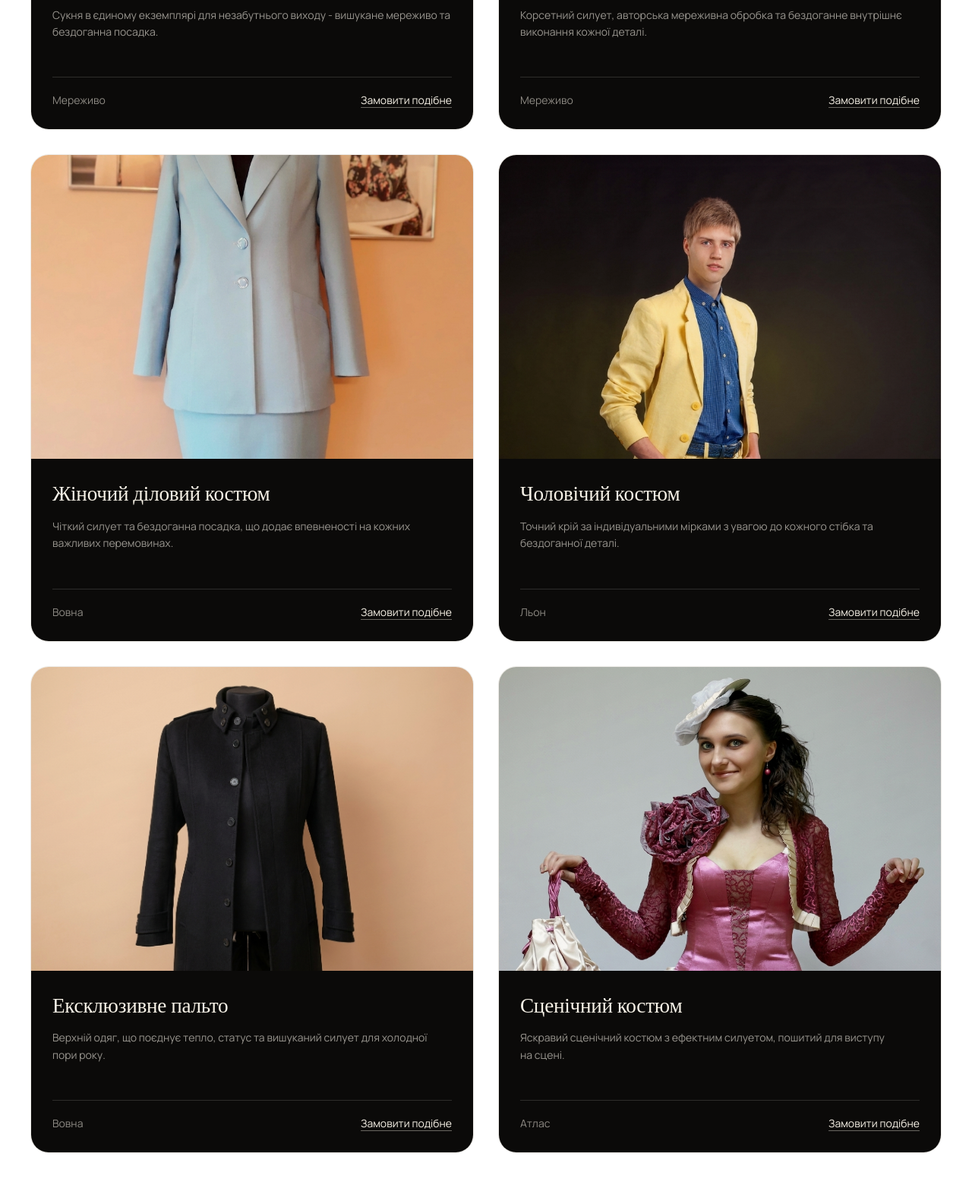
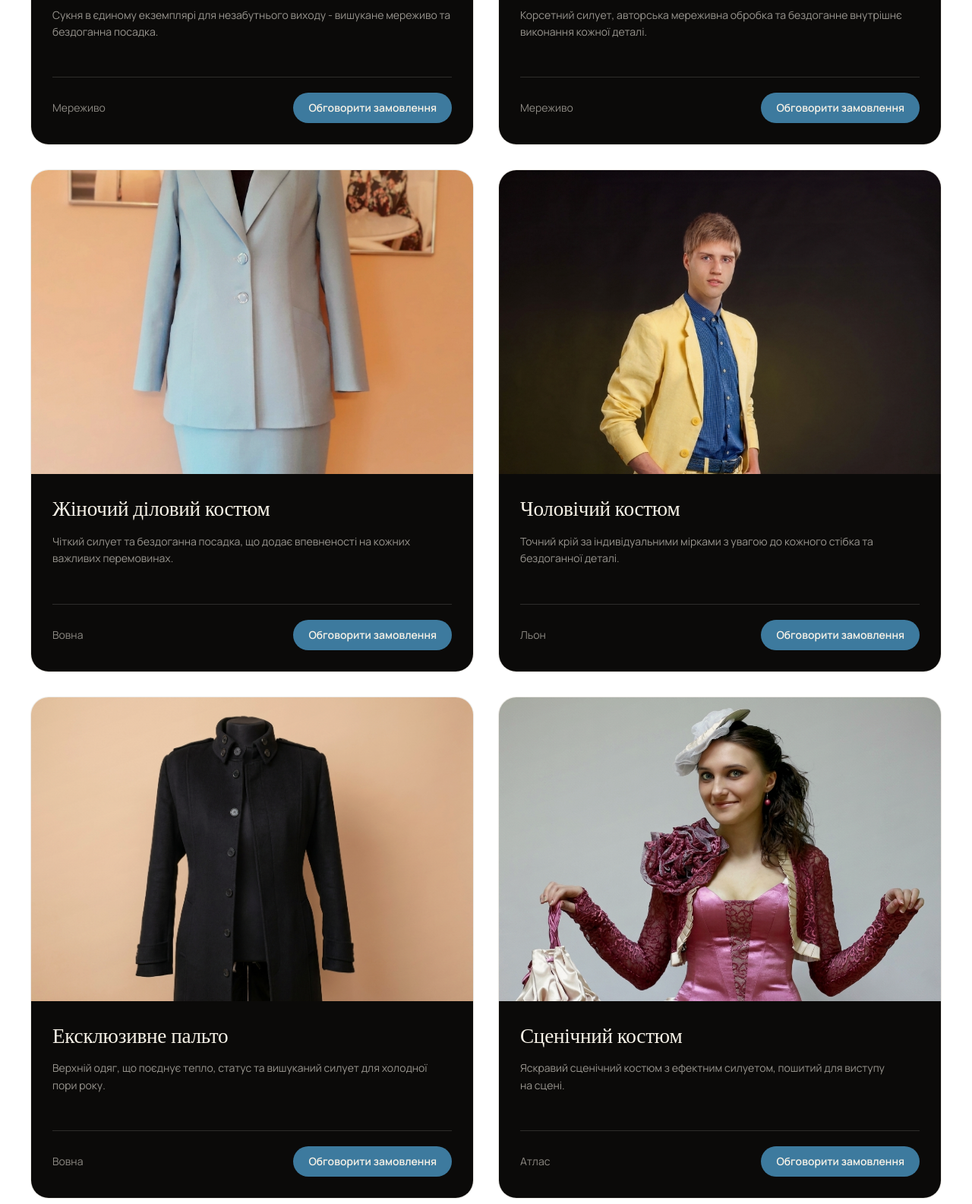
Before and after one commit to GritsenkoIvanKPI/verba, a website: page index.html in a window 1280 px wide. Shown: the part 3495-5080 px from the top of the page at 76% size. Drawn offline with nearby package versions, Linux system fonts and the light colour scheme.

Commit message:
Turn portfolio card CTA into a proper button
Replaced the underlined text link with a pill-shaped button styled
in the site's blue accent (matching the primary button color),
transitioning to gold on hover along with the rest of the card.
Since the whole card is already a single <a>, this is a visual
treatment only, not a separate nested link. Copy changed from
"Замовити подібне" to "Обговорити замовлення" ("Discuss the order")
across UA/EN/DE.

```diff
--- a/index.html
+++ b/index.html
@@ -466,7 +466,7 @@
           <div class="flex-1 min-h-6"></div>
           <div class="mt-6 pt-5 border-t border-cream/15 flex items-center justify-between gap-4">
             <span class="text-sm text-cream/55" data-i18n="portfolio.p1.tag">Мереживо</span>
-            <span class="text-sm text-cream underline underline-offset-4 decoration-cream/40 group-hover:decoration-cream transition-colors" data-i18n="portfolio.cta">Замовити подібне</span>
+            <span class="inline-flex items-center text-sm font-semibold text-cream bg-[#3d7a9e] group-hover:bg-[#8f6a10] transition-colors duration-500 px-5 py-2.5 rounded-full" data-i18n="portfolio.cta">Обговорити замовлення</span>
           </div>
         </div>
       </a>
@@ -482,7 +482,7 @@
           <div class="flex-1 min-h-6"></div>
           <div class="mt-6 pt-5 border-t border-cream/15 flex items-center justify-between gap-4">
             <span class="text-sm text-cream/55" data-i18n="portfolio.p2.tag">Мереживо</span>
-            <span class="text-sm text-cream underline underline-offset-4 decoration-cream/40 group-hover:decoration-cream transition-colors" data-i18n="portfolio.cta">Замовити подібне</span>
+            <span class="inline-flex items-center text-sm font-semibold text-cream bg-[#3d7a9e] group-hover:bg-[#8f6a10] transition-colors duration-500 px-5 py-2.5 rounded-full" data-i18n="portfolio.cta">Обговорити замовлення</span>
           </div>
         </div>
       </a>
@@ -498,7 +498,7 @@
           <div class="flex-1 min-h-6"></div>
           <div class="mt-6 pt-5 border-t border-cream/15 flex items-center justify-between gap-4">
             <span class="text-sm text-cream/55" data-i18n="portfolio.p3.tag">Вовна</span>
-            <span class="text-sm text-cream underline underline-offset-4 decoration-cream/40 group-hover:decoration-cream transition-colors" data-i18n="portfolio.cta">Замовити подібне</span>
+            <span class="inline-flex items-center text-sm font-semibold text-cream bg-[#3d7a9e] group-hover:bg-[#8f6a10] transition-colors duration-500 px-5 py-2.5 rounded-full" data-i18n="portfolio.cta">Обговорити замовлення</span>
           </div>
         </div>
       </a>
@@ -514,7 +514,7 @@
           <div class="flex-1 min-h-6"></div>
           <div class="mt-6 pt-5 border-t border-cream/15 flex items-center justify-between gap-4">
             <span class="text-sm text-cream/55" data-i18n="portfolio.p4.tag">Льон</span>
-            <span class="text-sm text-cream underline underline-offset-4 decoration-cream/40 group-hover:decoration-cream transition-colors" data-i18n="portfolio.cta">Замовити подібне</span>
+            <span class="inline-flex items-center text-sm font-semibold text-cream bg-[#3d7a9e] group-hover:bg-[#8f6a10] transition-colors duration-500 px-5 py-2.5 rounded-full" data-i18n="portfolio.cta">Обговорити замовлення</span>
           </div>
         </div>
       </a>
@@ -530,7 +530,7 @@
           <div class="flex-1 min-h-6"></div>
           <div class="mt-6 pt-5 border-t border-cream/15 flex items-center justify-between gap-4">
             <span class="text-sm text-cream/55" data-i18n="portfolio.p5.tag">Вовна</span>
-            <span class="text-sm text-cream underline underline-offset-4 decoration-cream/40 group-hover:decoration-cream transition-colors" data-i18n="portfolio.cta">Замовити подібне</span>
+            <span class="inline-flex items-center text-sm font-semibold text-cream bg-[#3d7a9e] group-hover:bg-[#8f6a10] transition-colors duration-500 px-5 py-2.5 rounded-full" data-i18n="portfolio.cta">Обговорити замовлення</span>
           </div>
         </div>
       </a>
@@ -546,7 +546,7 @@
           <div class="flex-1 min-h-6"></div>
           <div class="mt-6 pt-5 border-t border-cream/15 flex items-center justify-between gap-4">
             <span class="text-sm text-cream/55" data-i18n="portfolio.p6.tag">Атлас</span>
-            <span class="text-sm text-cream underline underline-offset-4 decoration-cream/40 group-hover:decoration-cream transition-colors" data-i18n="portfolio.cta">Замовити подібне</span>
+            <span class="inline-flex items-center text-sm font-semibold text-cream bg-[#3d7a9e] group-hover:bg-[#8f6a10] transition-colors duration-500 px-5 py-2.5 rounded-full" data-i18n="portfolio.cta">Обговорити замовлення</span>
           </div>
         </div>
       </a>
@@ -958,7 +958,7 @@ const I18N = {
     'portfolio.p4.title':'Чоловічий костюм','portfolio.p4.tag':'Льон','portfolio.p4.desc':'Точний крій за індивідуальними мірками з увагою до кожного стібка та бездоганної деталі.',
     'portfolio.p5.title':'Ексклюзивне пальто','portfolio.p5.tag':'Вовна','portfolio.p5.desc':'Верхній одяг, що поєднує тепло, статус та вишуканий силует для холодної пори року.',
     'portfolio.p6.title':'Сценічний костюм','portfolio.p6.tag':'Атлас','portfolio.p6.desc':'Яскравий сценічний костюм з ефектним силуетом, пошитий для виступу на сцені.',
-    'portfolio.cta':'Замовити подібне',
+    'portfolio.cta':'Обговорити замовлення',
     'cta.eyebrow':'Наступний крок','cta.heading':'Готові створити свою історію?',
     'cta.text':'Напишіть нам у Telegram або WhatsApp - і ми зв\'яжемось з вами для першої консультації протягом дня.',
     'cta.button1':'Заповнити форму','cta.button2':'Написати в Telegram',
@@ -1026,7 +1026,7 @@ const I18N = {
     'portfolio.p4.title':'Men\'s suit','portfolio.p4.tag':'Linen','portfolio.p4.desc':'Precise cutting to your exact measurements, with attention to every stitch and detail.',
     'portfolio.p5.title':'Exclusive coat','portfolio.p5.tag':'Wool','portfolio.p5.desc':'Outerwear that combines warmth, status and a refined silhouette for the cold season.',
     'portfolio.p6.title':'Stage costume','portfolio.p6.tag':'Satin','portfolio.p6.desc':'A striking stage costume with a dramatic silhouette, tailored for standout performances.',
-    'portfolio.cta':'Order something similar',
+    'portfolio.cta':'Discuss the order',
     'cta.eyebrow':'Next step','cta.heading':'Ready to create your story?',
     'cta.text':'Message us on Telegram or WhatsApp - we\'ll get back to you within the day to arrange your first consultation.',
     'cta.button1':'Fill in the form','cta.button2':'Message on Telegram',
@@ -1094,7 +1094,7 @@ const I18N = {
     'portfolio.p4.title':'Herrenanzug','portfolio.p4.tag':'Leinen','portfolio.p4.desc':'Präziser Schnitt nach Maß, mit Aufmerksamkeit für jeden Stich und jedes Detail.',
     'portfolio.p5.title':'Exklusiver Mantel','portfolio.p5.tag':'Wolle','portfolio.p5.desc':'Oberbekleidung, die Wärme, Status und eine edle Silhouette für die kalte Jahreszeit vereint.',
     'portfolio.p6.title':'Bühnenkostüm','portfolio.p6.tag':'Satin','portfolio.p6.desc':'Ein auffälliges Bühnenkostüm mit dramatischer Silhouette, gefertigt für große Auftritte.',
-    'portfolio.cta':'Etwas Ähnliches bestellen',
+    'portfolio.cta':'Bestellung besprechen',
     'cta.eyebrow':'Nächster Schritt','cta.heading':'Bereit, Ihre Geschichte zu gestalten?',
     'cta.text':'Schreiben Sie uns auf Telegram oder WhatsApp - wir melden uns noch am selben Tag für Ihre erste Beratung.',
     'cta.button1':'Formular ausfüllen','cta.button2':'Auf Telegram schreiben',
```
